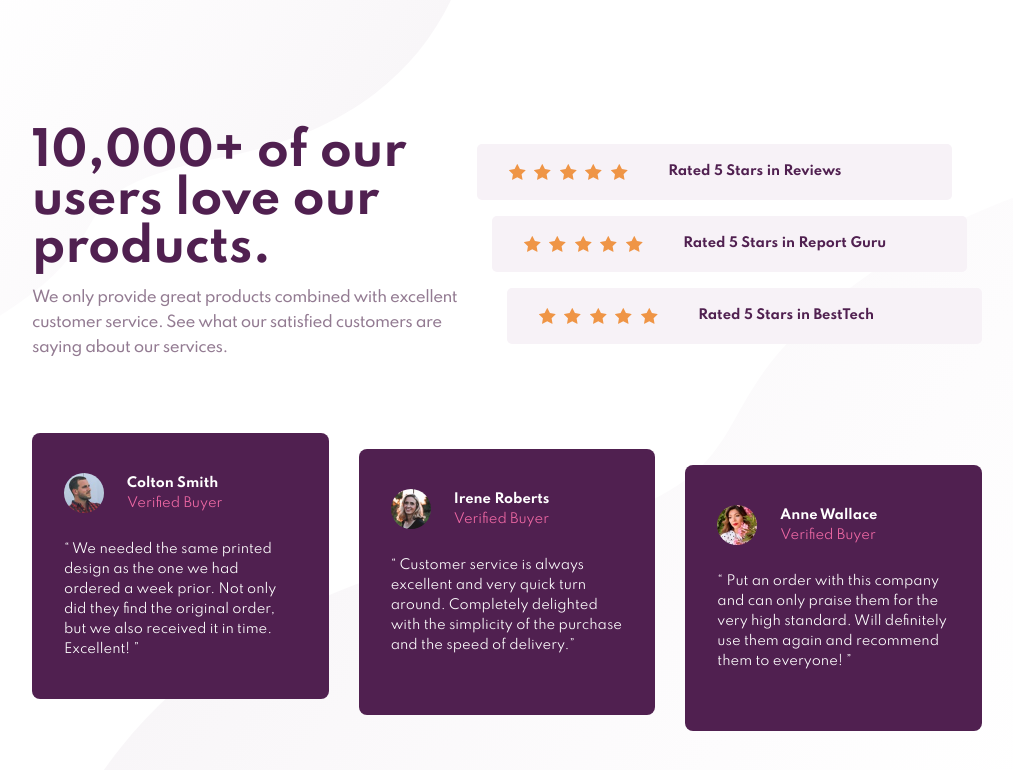
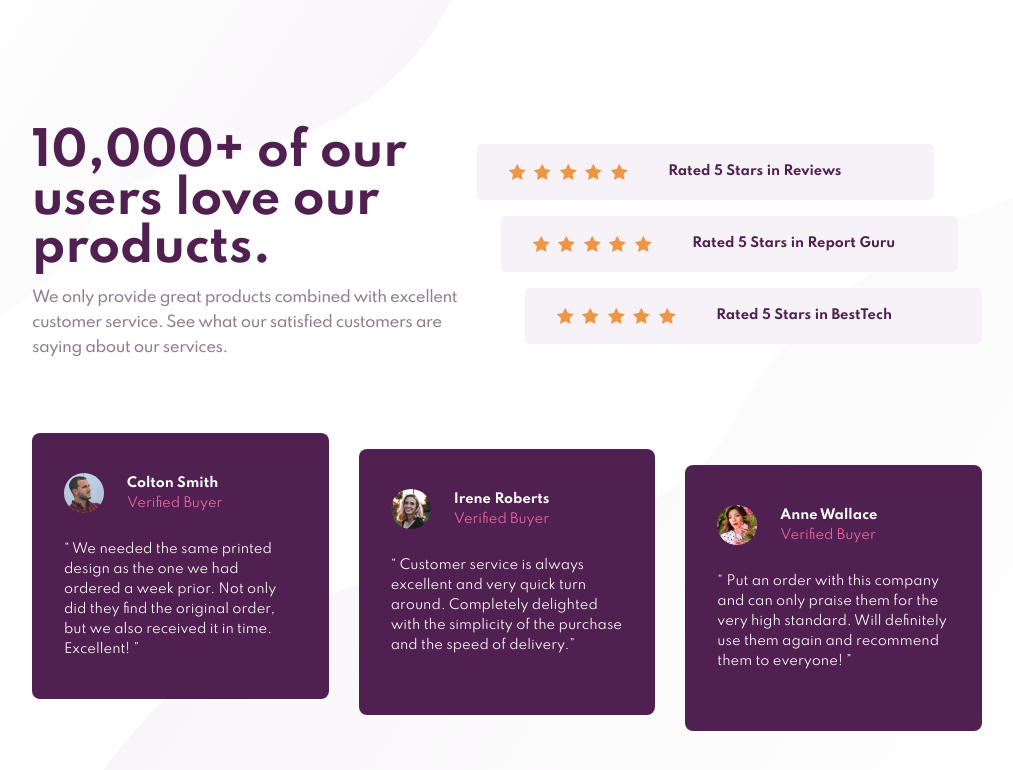
Before and after one commit to Chris971991/social-proof-section-master, a plain HTML site: page index.html in a window 1280 px wide. Shown: the whole page, without its empty margins (133-1146 px from the left). Drawn offline with Linux system fonts and the light colour scheme.

Commit message:
Style Changes

```diff
--- a/app.scss
+++ b/app.scss
@@ -77,7 +77,7 @@ body {
 
   &__right {
     display: grid;
-    grid-template-columns: auto auto 445px auto auto;
+    grid-template-columns: 24px 24px auto 24px 24px;
     grid-row-gap: 16px;
     width: 100%;
     max-width: 540px;
```
Also changed, not shown: app.css, 1 other file.
